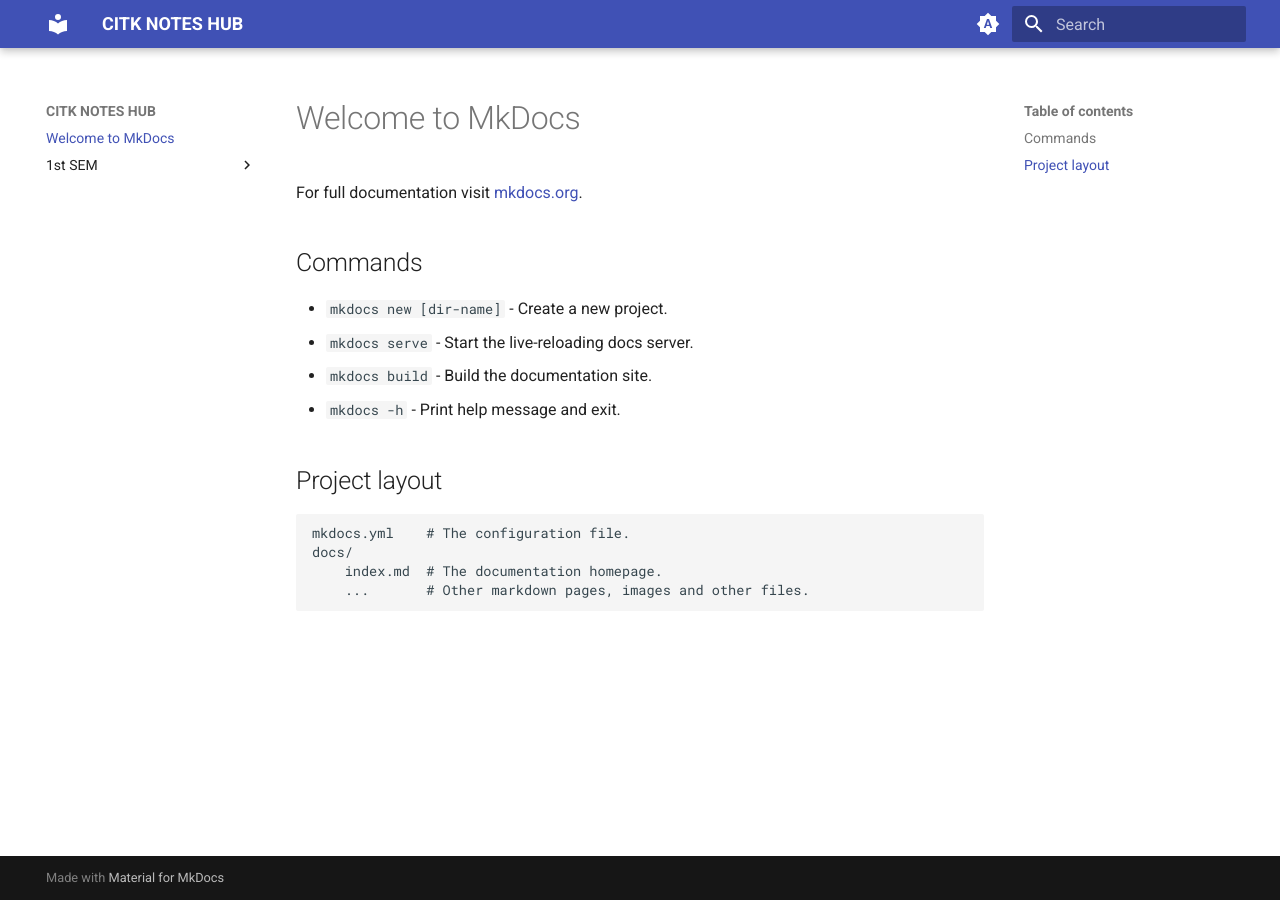
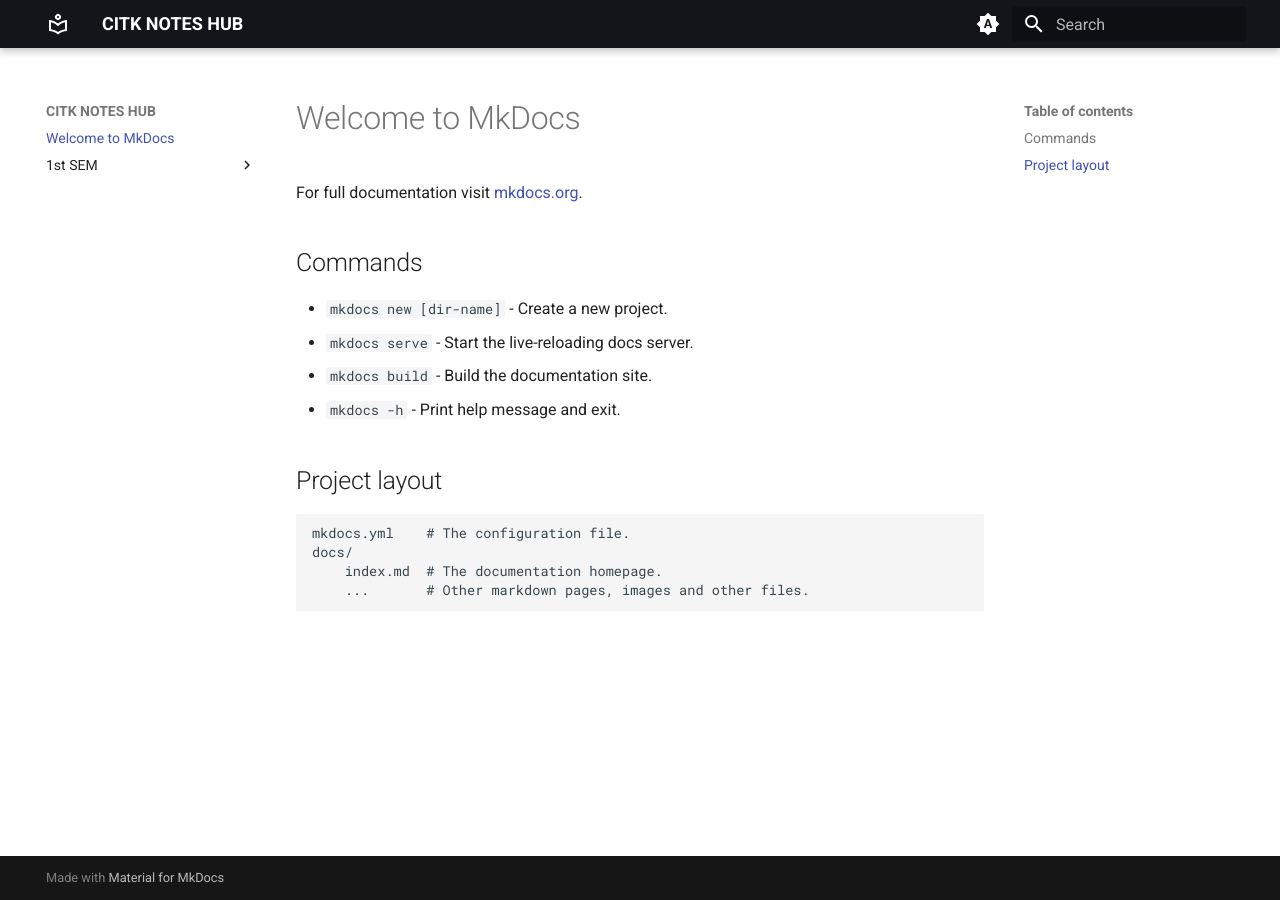
Before and after one commit to ssannssarr/notes, an MkDocs documentation site: the page built from docs/index.md, in a window 1280 px wide. Built offline with MkDocs 1.6.1 and Material for MkDocs 9.7.7, drawn with Linux system fonts in a browser that asks for light colours.

Commit message:
fix: Fixed the theme settings

```diff
--- a/docs/stylesheets/home.css
+++ b/docs/stylesheets/home.css
@@ -1,5 +1,15 @@
-.md-header__inner {
-    background: rgba(255, 255, 255, 0.05);
-    backdrop-filter: blur(15px);
-    -webkit-backdrop-filter: blur(15px);
+.md-header {
+    background: rgba(000, 000, 000, 0.60);
 }
+
+/* Apply only when the slate (dark) scheme is active */
+[data-md-color-scheme="slate"] {
+
+  --md-default-bg-color: #000000;
+  --md-default-bg-color--light: #1a1a1a;
+  --md-default-bg-color--lighter: #333333;
+  --md-default-bg-color--lightest: #4d4d4d;
+  --md-code-bg-color: #111111;
+  --md-footer-bg-color: #000000;
+  --md-footer-bg-color--dark: #000000;
+}
--- a/mkdocs.yml
+++ b/mkdocs.yml
@@ -2,6 +2,8 @@
 site_url: https://ssannssarr.github.io/notes
 theme:
     name: material
+    icon:
+      logo: material/library-outline
     palette:
 
         - media: "(prefers-color-scheme)"
@@ -11,12 +13,16 @@
 
         - media: "(prefers-color-scheme: light)"
           scheme: default
+          primary: black
+          accent: amber
           toggle:
             icon: material/toggle-switch
             name: Switch to dark mode
 
         - media: "(prefers-color-scheme: dark)"
           scheme: slate
+          primary: black
+          accent: amber
           toggle:
             icon: material/toggle-switch-off-outline
             name: Switch to light mode
@@ -32,4 +38,4 @@
 
 extra_css:
   - https://unpkg.com/katex@0/dist/katex.min.css
-  #- stylesheets/home.css
+  - stylesheets/home.css
```
